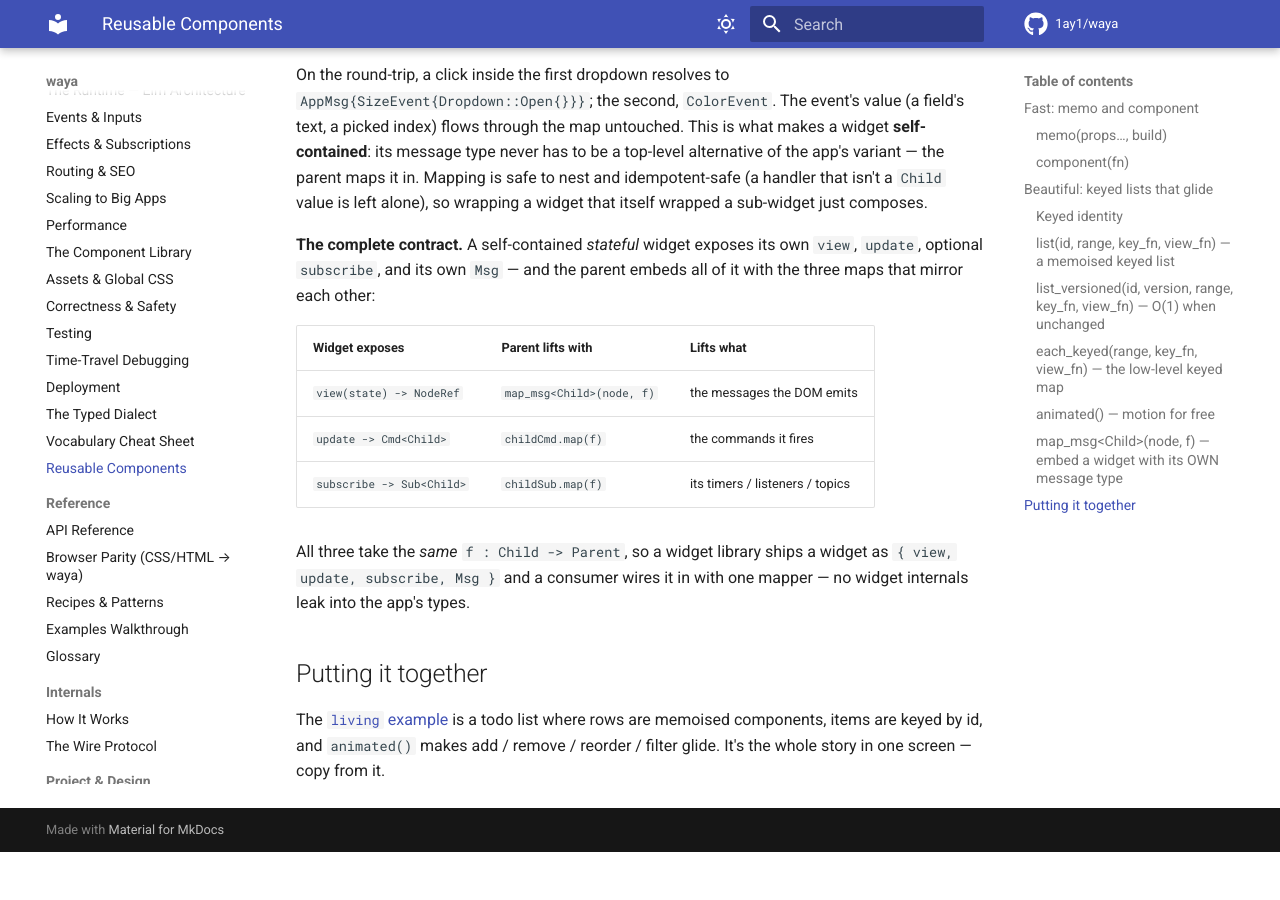
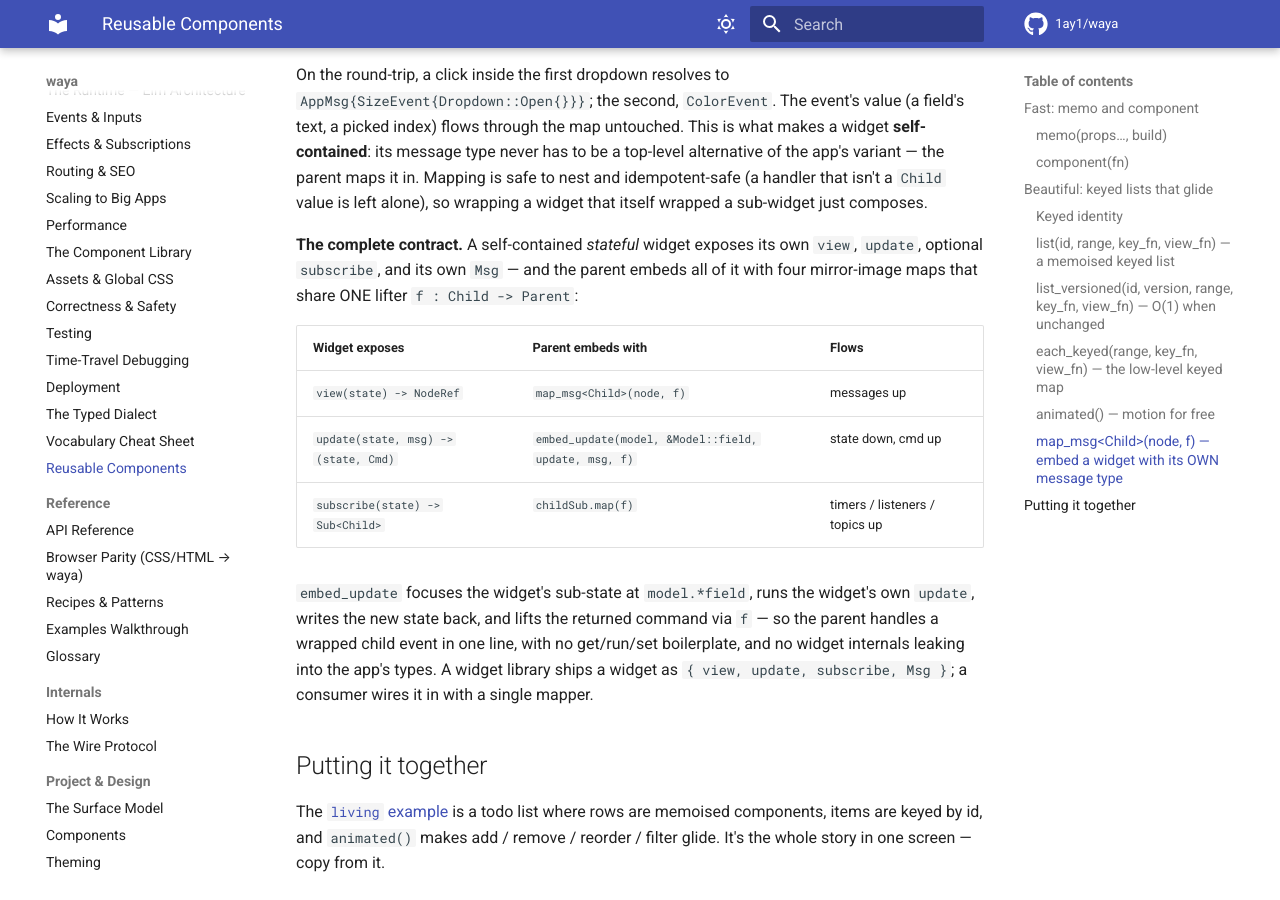
Before and after one commit to 1ay1/waya, an MkDocs documentation site: the page built from docs/20-components-reuse.md, in a window 1280 px wide and 900 px high, scrolled down 3582 px. Built offline with MkDocs 1.6.1 and Material for MkDocs 9.7.7, drawn with Linux system fonts in a browser that asks for light colours; comment, search, counter and statistics services are not loaded; before the commit the page ends 4434 px from its top, so only the background shows below that.

Commit message:
feat(core): embed_update — the state-side of the widget-embed contract
map_msg (view), Cmd::map (commands), and Sub::map (subscriptions) let a
widget's messages and effects flow UP into a parent. The missing symmetric
piece was state flowing DOWN: embedding a widget's
update(ChildState, ChildMsg) -> (ChildState, Cmd<ChildMsg>) still meant
hand-writing extract-child-state / run / write-back / map-the-cmd.

embed_update(model, &Model::field, child_update, child_msg, lift) does all
four: focuses the sub-state at model.*field, runs the widget's own update,
writes the new state back, and lifts the returned Cmd into the parent's Cmd
via the SAME f : Child -> Parent used by the other maps. Returns
pair<ParentModel, Cmd<ParentMsg>> — exactly the update shape — so a parent
handles a wrapped child event in one line.

The self-contained-widget contract is now complete and symmetric:
  view      -> map_msg<Child>(node, f)                       (msgs up)
  update    -> embed_update(model, &field, update, msg, f)   (state down, cmd up)
  subscribe -> childSub.map(f)                               (listeners up)

Test: extended the Ticker widget with its own update and drove it through
embed_update — child state written back (5->6), rest of parent untouched,
Reset's returned Cmd lifted into Cmd<AppMsg>. +4 assertions (35 in
test_component). 31/31 ctest, ASan+UBSan clean. Docs table updated.

```diff
--- a/docs/20-components-reuse.md
+++ b/docs/20-components-reuse.md
@@ -177,17 +177,20 @@ alone), so wrapping a widget that itself wrapped a sub-widget just composes.
 
 **The complete contract.** A self-contained *stateful* widget exposes its own
 `view`, `update`, optional `subscribe`, and its own `Msg` — and the parent embeds
-all of it with the three maps that mirror each other:
+all of it with four mirror-image maps that share ONE lifter `f : Child -> Parent`:
 
-| Widget exposes | Parent lifts with | Lifts what |
+| Widget exposes | Parent embeds with | Flows |
 |---|---|---|
-| `view(state) -> NodeRef` | `map_msg<Child>(node, f)` | the messages the DOM emits |
-| `update -> Cmd<Child>` | `childCmd.map(f)` | the commands it fires |
-| `subscribe -> Sub<Child>` | `childSub.map(f)` | its timers / listeners / topics |
+| `view(state) -> NodeRef` | `map_msg<Child>(node, f)` | messages up |
+| `update(state, msg) -> (state, Cmd)` | `embed_update(model, &Model::field, update, msg, f)` | state down, cmd up |
+| `subscribe(state) -> Sub<Child>` | `childSub.map(f)` | timers / listeners / topics up |
 
-All three take the *same* `f : Child -> Parent`, so a widget library ships a
-widget as `{ view, update, subscribe, Msg }` and a consumer wires it in with one
-mapper — no widget internals leak into the app's types.
+`embed_update` focuses the widget's sub-state at `model.*field`, runs the
+widget's own `update`, writes the new state back, and lifts the returned command
+via `f` — so the parent handles a wrapped child event in one line, with no
+get/run/set boilerplate, and no widget internals leaking into the app's types. A
+widget library ships a widget as `{ view, update, subscribe, Msg }`; a consumer
+wires it in with a single mapper.
 
 ## Putting it together
 
```
Also changed, not shown: 2 other files.
